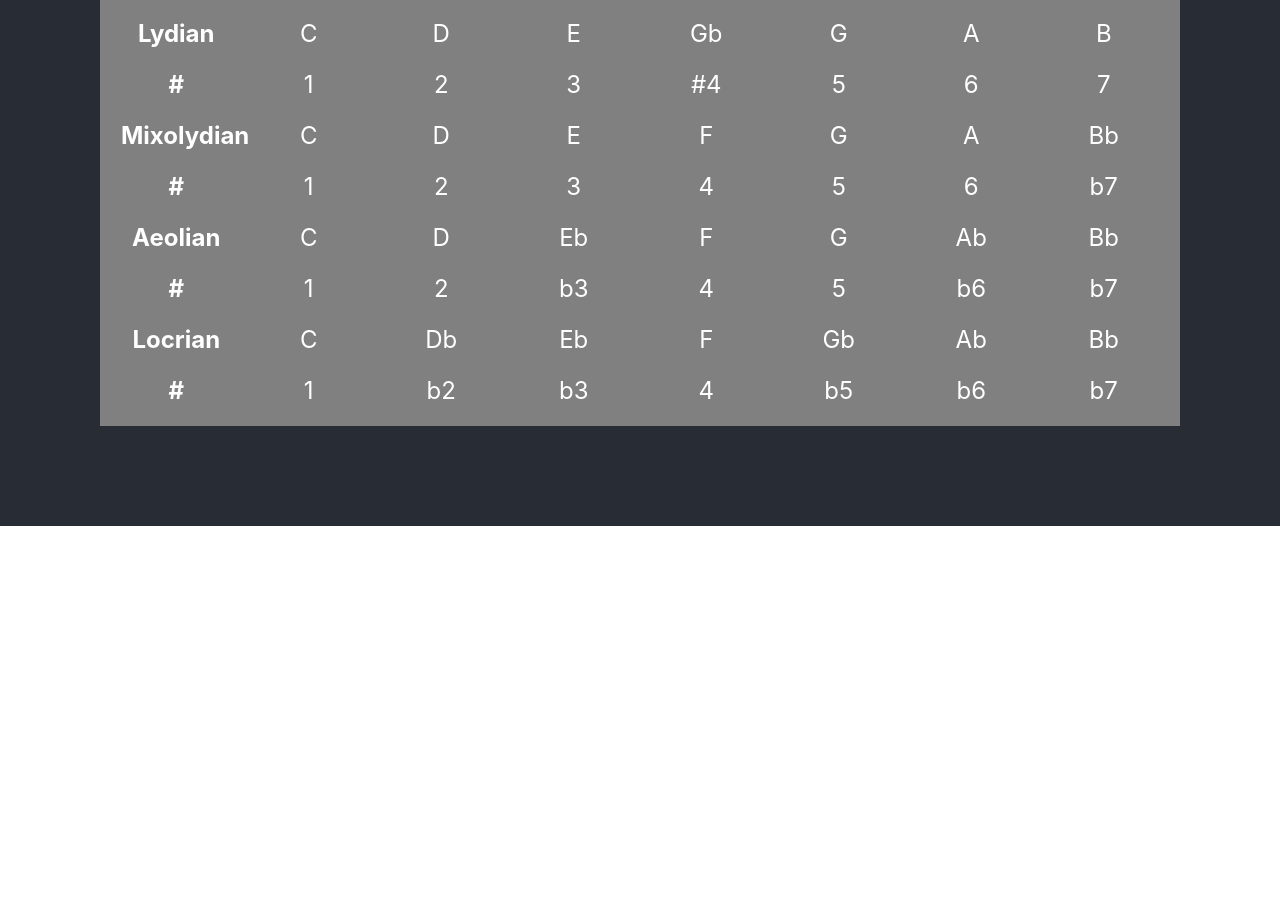
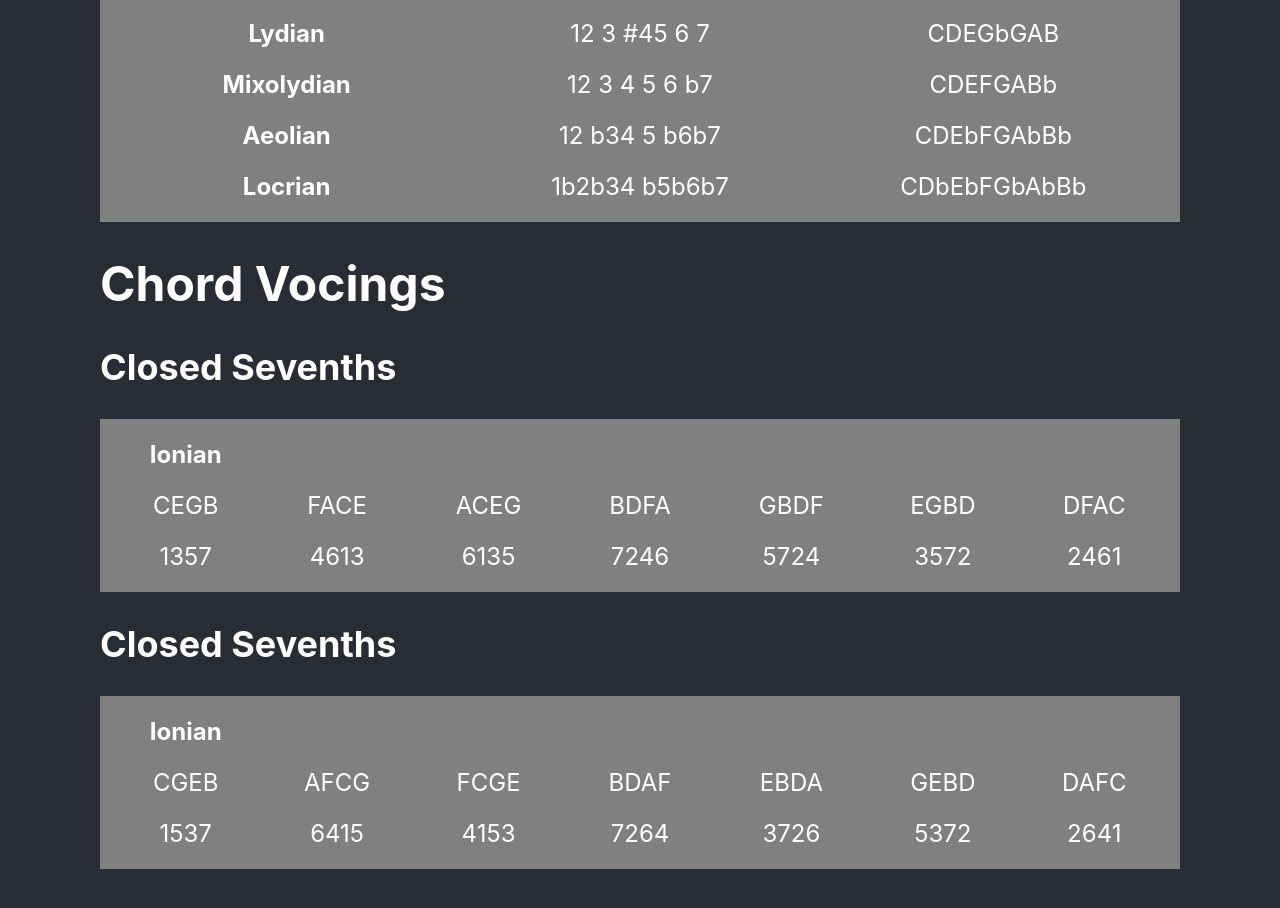
Before and after one commit to walpolsh/chord-scales-v2, a React (Create React App) app: page / in a window 1280 px wide. Shown: the part 560-1468 px from the top of the page. Before the commit the page ends 1086 px from the top, so only its background shows below. Built offline with nearby package versions, Linux system fonts and the light colour scheme.

Commit message:
chord voicings

```diff
--- a/src/components/Scales.js
+++ b/src/components/Scales.js
@@ -1,72 +1,114 @@
 import React, { Component } from 'react';
-import { Major } from '../constants/scales'
+import { Major } from '../constants/scales';
+import { closedTriad, openTriad, closedSeventh, drop2, drop3, drop23, drop24, doubleDrop24 } from '../constants/chords';
 
 //https://medium.com/@ezra_69528/music-theory-foundations-in-a-few-lines-of-code-90026efb5b23
 
-let permute = (arr, i) => {
+const permute = (arr, i) => {
   const chunk1 = arr.slice(0, i)
   const chunk2 = arr.slice(i, arr.length)
   return chunk2.concat(chunk1)
 }
 
 class Scales extends Component {
-  constructor() {
-    super();
+  constructor(props) {
+    super(props);
     this.state = {
       notes: ["C","Db","D","Eb","E","F","Gb","G","Ab","A","Bb","B"],
       numerals: [0,1,2,3,4,5,6,7,8,9,10,11],
       value: '',
+      scale: Major,
     }
 
     this.changeKey = this.changeKey.bind(this)
   }
 
   changeKey = (event) => {
-    let keys =  ["C","Db","D","Eb","E","F","Gb","G","Ab","A","Bb","B"];
+    let keys = ["C","Db","D","Eb","E","F","Gb","G","Ab","A","Bb","B"];
     const e = event.target.value
-    let newKey = permute(keys, e)
+    const chunk1 = keys.slice(0, e)
+    const chunk2 = keys.slice(e, keys.length)
+    let newKey = chunk2.concat(chunk1)
     this.setState({
       notes: newKey,
     })
   }
 
+  changeScale = (event) => {
+    let scales = ["C","Db","D","Eb","E","F","Gb","G","Ab","A","Bb","B"];
+    const e = event.target.value
+    const chunk1 = scales.slice(0, e)
+    const chunk2 = scales.slice(e, scales.length)
+    let newScale = chunk2.concat(chunk1)
+    this.setState({
+      scale: newScale,
+    })
+  }
+
+
   render() {
 
-    const buildSeventhChord = (scale) => {
+    const buildScale = (arr) => {
+      let notes = this.state.notes;
+      let scaleNums = arr[0].slice(0, 7);
+      let scaleNotes = arr[0].slice(7,14);
+      return [scaleNums, scaleNotes.map(x => notes[x])]
+    }
+
+    const buildChord = (scale, voicing) => {
       let arr = buildScale(scale)
-      const closedPosition = (a) => {
-        return a.filter((n, i) => {
-          return i % 2 === 0
-        })
+      const first = (a) => {
+        let map = a.filter((n, i) => i % 2 === 0)
+        return map
+      }
+      const second = (a) => {
+        return a.filter((n, i) => i % 2 !== 0)
       }
 
-      let nums = closedPosition(arr[0])
-      let notes = closedPosition(arr[1])
-      console.log(nums)
-      return [nums, notes]
+      let nums = arr[0].concat(arr[0][0])
+      let notes = arr[1].concat(arr[1][0])
 
+      let nums1 = first(nums)
+      let notes1 = first(notes)
+      let nums2 = second(nums)
+      let notes2 = second(notes)
+
+      return [voicing(notes1), voicing(notes2), voicing(nums1), voicing(nums2)]
     }
 
     const inversions = (chord) => {
-      let nums = chord[0]
-      let notes = chord[1]
-      let invertNums = [nums]
-      let invertNotes = [notes]
-      for (let i = 1; i < nums.length; i++) {
-        nums = permute(nums, i)
-        notes = permute(notes, i)
-        invertNums.push(nums)
-        invertNotes.push(notes)
+      let [notes1, notes2, nums1, nums2] = chord
+      console.log(nums1[0], nums2[0])
+      let numsArr, notesArr;
+      numsArr = [
+        [nums1[0], nums1[1], nums1[2], nums1[3]],
+        [nums2[0], nums2[1], nums2[2], nums2[3]],
+        [nums1[1], nums1[2], nums1[3], nums2[0]],
+        [nums2[1], nums2[2], nums2[3], nums1[1]],
+        [nums1[2], nums1[3], nums2[0], nums2[1]],
+        [nums2[2], nums2[3], nums1[1], nums1[2]],
+        [nums1[3], nums2[0], nums2[1], nums2[2]]
+      ].sort((a,b) => {
+        console.log(a)
+        return a.indexOf(nums1[0]) - b.indexOf(nums2[0])
+      })
 
-      }
-      return [invertNums, invertNotes]
-    }
 
-    const buildScale = (scale) => {
-      let notes = this.state.notes;
-      let scaleNums = scale[0].slice(0, 7);
-      let scaleNotes = scale[0].slice(7,14);
-      return [scaleNums, scaleNotes.map(x => notes[x])]
+      notesArr = [
+        [notes1[0], notes1[1], notes1[2], notes1[3]],
+        [notes2[0], notes2[1], notes2[2], notes2[3]],
+        [notes1[1], notes1[2], notes1[3], notes2[0]],
+        [notes2[1], notes2[2], notes2[3], notes1[1]],
+        [notes1[2], notes1[3], notes2[0], notes2[1]],
+        [notes2[2], notes2[3], notes1[1], notes1[2]],
+        [notes1[3], notes2[0], notes2[1], notes2[2]]
+      ].sort((a,b) => {
+        console.log(a)
+        return a.indexOf(notes1[0]) - b.indexOf(notes2[0])
+      })
+
+      console.table(numsArr)
+      return [notesArr, numsArr]
     }
 
     const headerStyle = {
@@ -84,8 +126,7 @@ class Scales extends Component {
         background: 'gray',
         color: 'white',
     }
-    let maj7 = buildSeventhChord(Major[0])
-    console.log(inversions(maj7))
+
     return(
       <div>
         <div style={headerStyle}>
@@ -105,7 +146,11 @@ class Scales extends Component {
               <option value='10'>Bb</option>
               <option value='11'>B</option>
           </select>
-
+          <h1>Select Scale</h1>
+          <select onChange={this.changeScale}>
+            <option value='-'>-</option>
+            <option value='0'>Major</option>
+          </select>
         </div>
         <table style={table}>
           {Major.map((scales, i) => {
@@ -114,16 +159,45 @@ class Scales extends Component {
                 <tbody key={i} style={{ borderSpacing: 10}}>
                   <tr>
                     <th>{scales[1]}</th>
-                    {notes.map(x => <td key={x}>{x}</td>)}
-                  </tr>
-                  <tr>
-                    <th>#</th>
-                    {numbers.map(x => <td key={x}>{x}</td>)}
+                    {buildScale(scales).map(x => <td key={x}>{x}</td>)}
                   </tr>
                 </tbody>
               )
             })}
         </table>
+        <h1>Chord Vocings</h1>
+        <h2>Closed Sevenths</h2>
+        <table style={table}>
+        <tr>
+          <th>{this.state.scale[0][1]}</th>
+        </tr>
+          {inversions(buildChord(Major[0], closedSeventh)).map((mode, i) => {
+              return (
+                <tbody>
+                  <tr>
+                    {mode.map(x => <td>{x}</td>)}
+                  </tr>
+                </tbody>
+              )
+            })}
+        </table>
+
+        <h2>Closed Sevenths</h2>
+        <table style={table}>
+        <tr>
+          <th>{this.state.scale[0][1]}</th>
+        </tr>
+          {inversions(buildChord(Major[0], drop2)).map((mode, i) => {
+              return (
+                <tbody>
+                  <tr>
+                    {mode.map(x => <td>{x}</td>)}
+                  </tr>
+                </tbody>
+              )
+            })}
+        </table>
+
       </div>
     )
   }
--- /dev/null
+++ b/src/constants/chords.js
@@ -0,0 +1,8 @@
+export const closedTriad = (chord) => [chord[0], chord[1], chord[2]]
+export const openTriad = (chord) => [chord[0], chord[1], chord[2]]
+export const closedSeventh = (chord) => [chord[0], chord[1], chord[2], chord[3]]
+export const drop2 = (chord) => [chord[0], chord[2], chord[1], chord[3]]
+export const drop3 = (chord) => [chord[0], chord[3], chord[1], chord[2]]
+export const drop23 = (chord) => [chord[0], chord[1], chord[3], chord[2]]
+export const drop24 = (chord) => [chord[0], chord[2], chord[1], chord[3]]
+export const doubleDrop24 = (chord) => [chord[0], chord[3], chord[2], chord[1]]
--- /dev/null
+++ b/src/constants/helpers.js
@@ -0,0 +1,5 @@
+export const permute = (arr, i) => {
+  const chunk1 = arr.slice(0, i)
+  const chunk2 = arr.slice(i, arr.length)
+  return chunk2.concat(chunk1)
+}
```
